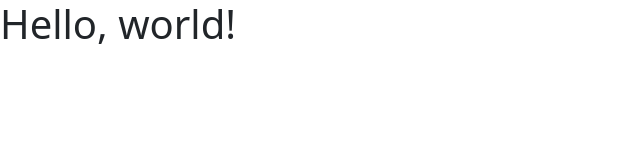
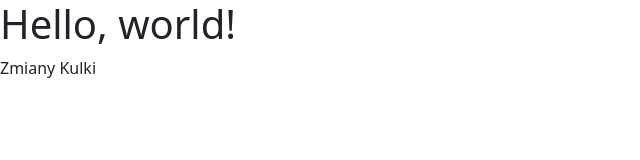
Before and after one commit to KarolKulka/git_learn, a plain HTML site: page index.html in a window 1280 px wide. Shown: the whole page, without its empty margins (0-640 px from the left). Drawn offline with nearby package versions, Linux system fonts and the light colour scheme.

Commit message:
nowy branch i zmiany

```diff
--- a/index.html
+++ b/index.html
@@ -12,7 +12,7 @@
 </head>
 <body>
 <h1>Hello, world!</h1>
-
+<div>Zmiany Kulki</div>
 <script src="https://cdn.jsdelivr.net/npm/bootstrap@5.1.1/dist/js/bootstrap.bundle.min.js" integrity="sha384-/bQdsTh/da6pkI1MST/rWKFNjaCP5gBSY4sEBT38Q/9RBh9AH40zEOg7Hlq2THRZ" crossorigin="anonymous"></script>
 
 </body>
```
